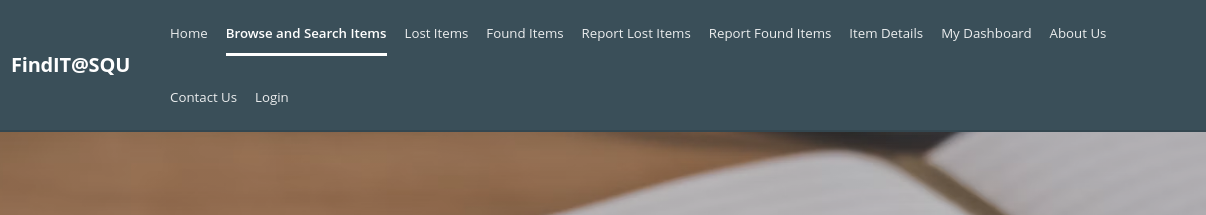
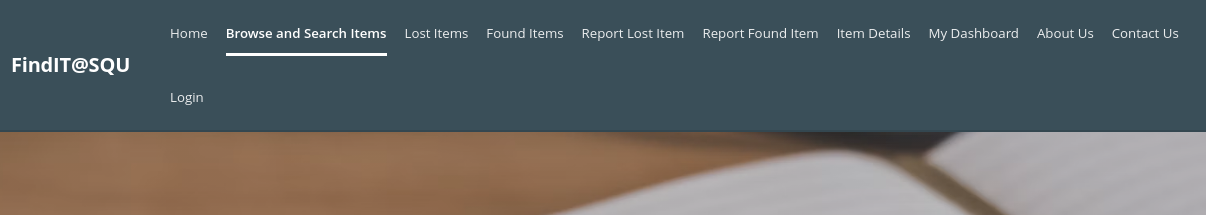
Before and after one commit to s152570-collab/FindIt-SQU, a plain HTML site: page brows.html in a window 1280 px wide. Shown: the top 215 px of the page, 74-1280 px from the left. Drawn offline with Linux system fonts and the light colour scheme.

Commit message:
Update brows.html

```diff
--- a/brows.html
+++ b/brows.html
@@ -37,10 +37,11 @@
             <nav class="main-nav">
                 <a href="index.html">Home</a>
                 <a href="brows.html" class="active">Browse and Search Items</a>
-                <a href="report-lost.html">Lost Items</a>
-                <a href="report-found.html">Found Items</a>
-                <a href="report-lost.html">Report Lost Items</a>
-                <a href="report-found.html">Report Found Items</a>
+
+        <a href="lost.html">Lost Items</a>
+        <a href="found.html">Found Items</a>
+        <a href="Rprt-lost.html">Report Lost Item</a>
+        <a href="Report-found.html">Report Found Item</a>
                 <a href="item-details.html" >Item Details</a>
                 <a href="dashboard.html">My Dashboard</a>
                 <!-- More -->
```
